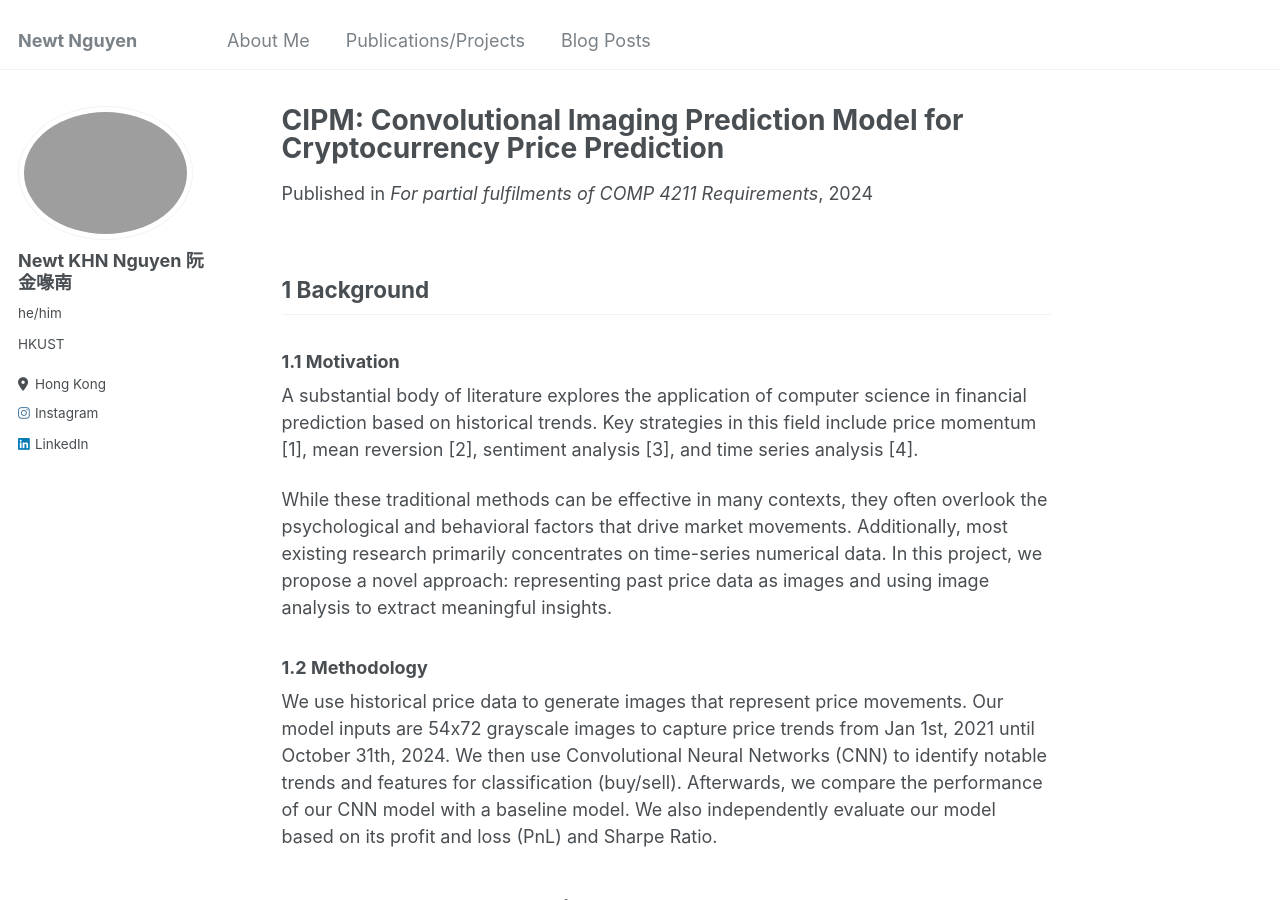
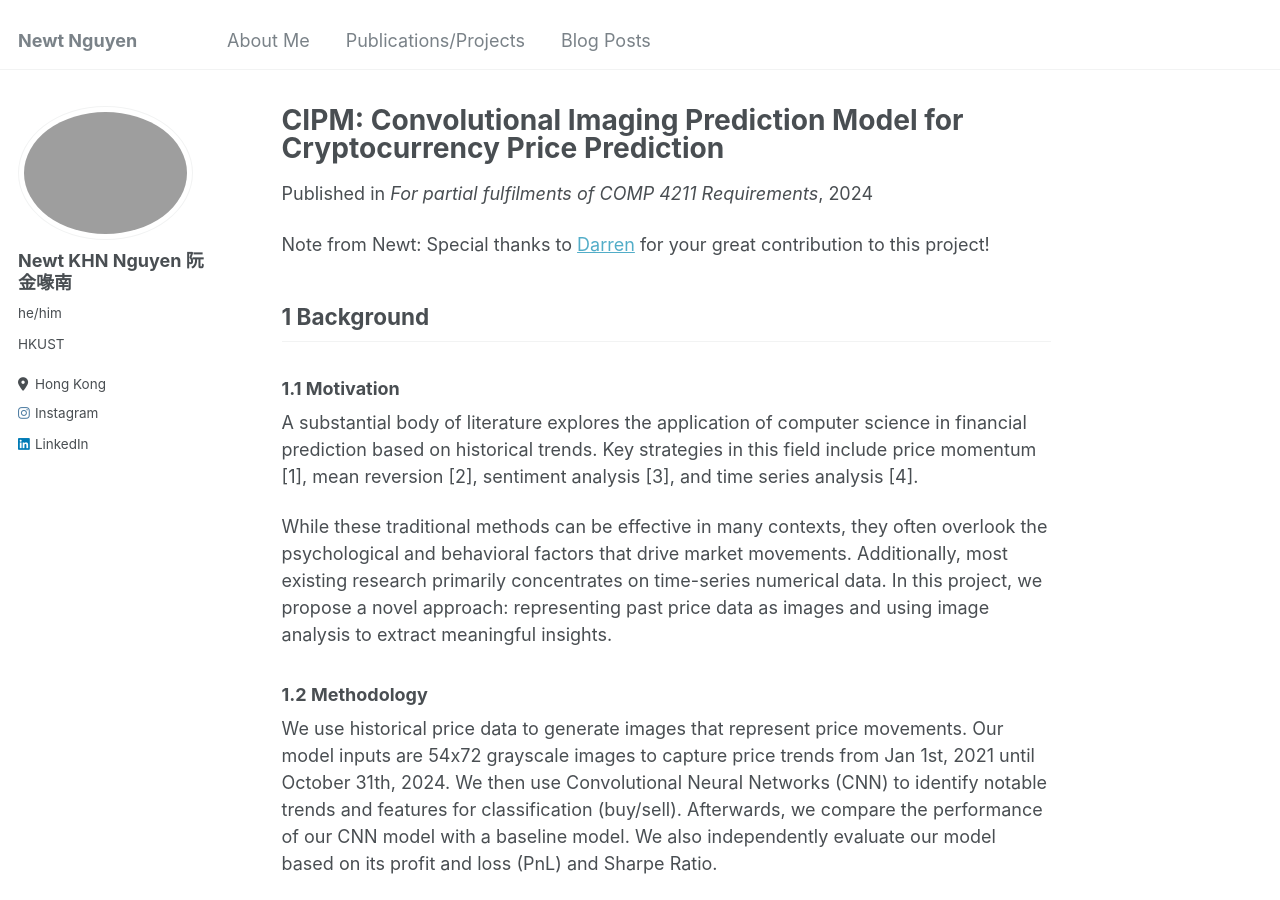
Before and after one commit to newtdes/newtdes.github.io, a Jekyll site: the page built from _publications/2024-11-28-comp4211-project.md, in a window 1280 px wide and 900 px high. Built offline with Jekyll 4.4.1, drawn with Linux system fonts in a browser that asks for light colours.

Commit message:
Add new details

```diff
--- a/_publications/2024-11-28-comp4211-project.md
+++ b/_publications/2024-11-28-comp4211-project.md
@@ -8,7 +8,7 @@ venue: 'For partial fulfilments of COMP 4211 Requirements'
 # paperurl: 'http://academicpages.github.io/files/paper3.pdf'
 citation: 'Darren Chua, Newt Nguyen (2024). &quot;CIPM: Convolutional Imaging Predictional Model for Cryptocurrency Price Prediction&quot;.'
 ---
-
+Note from Newt: Special thanks to [Darren](https://www.linkedin.com/in/shawn-darren-chua/) for your great contribution to this project!
 ## 1 Background
 
 ### 1.1 Motivation
```
